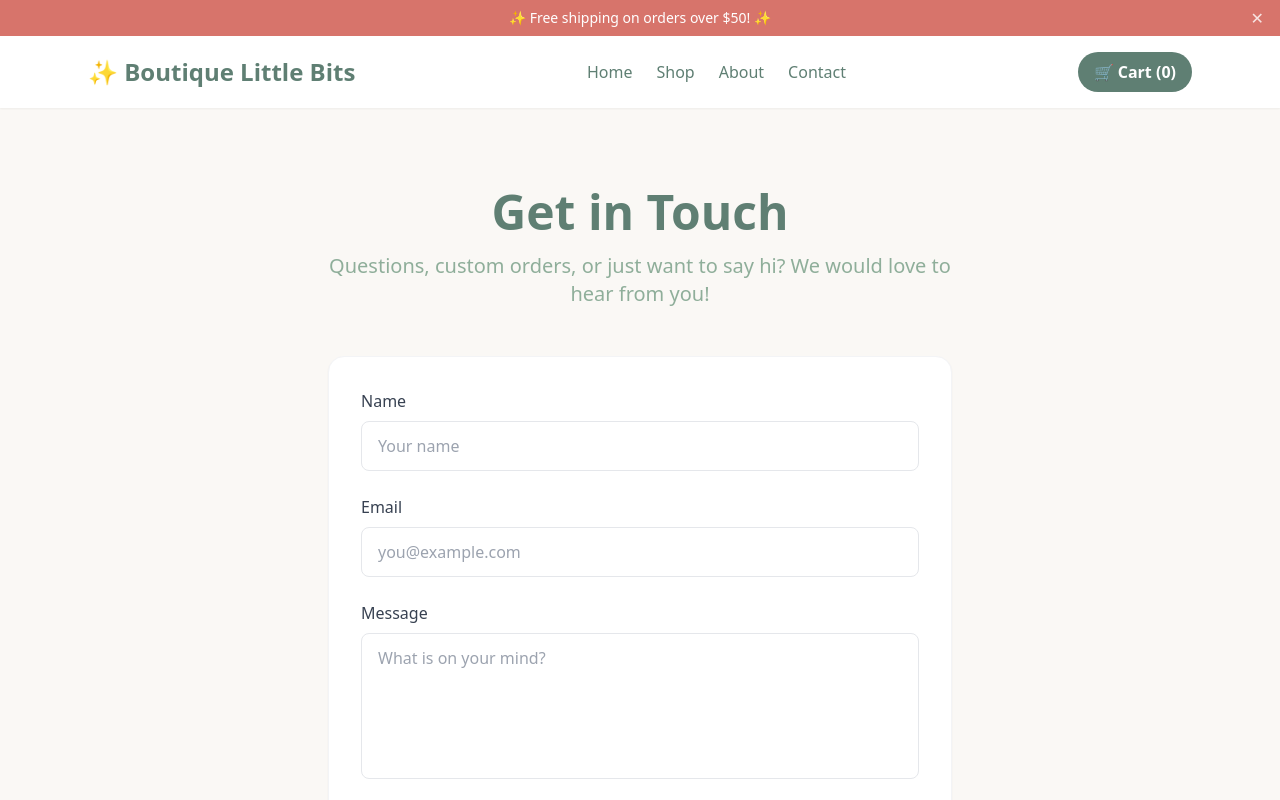
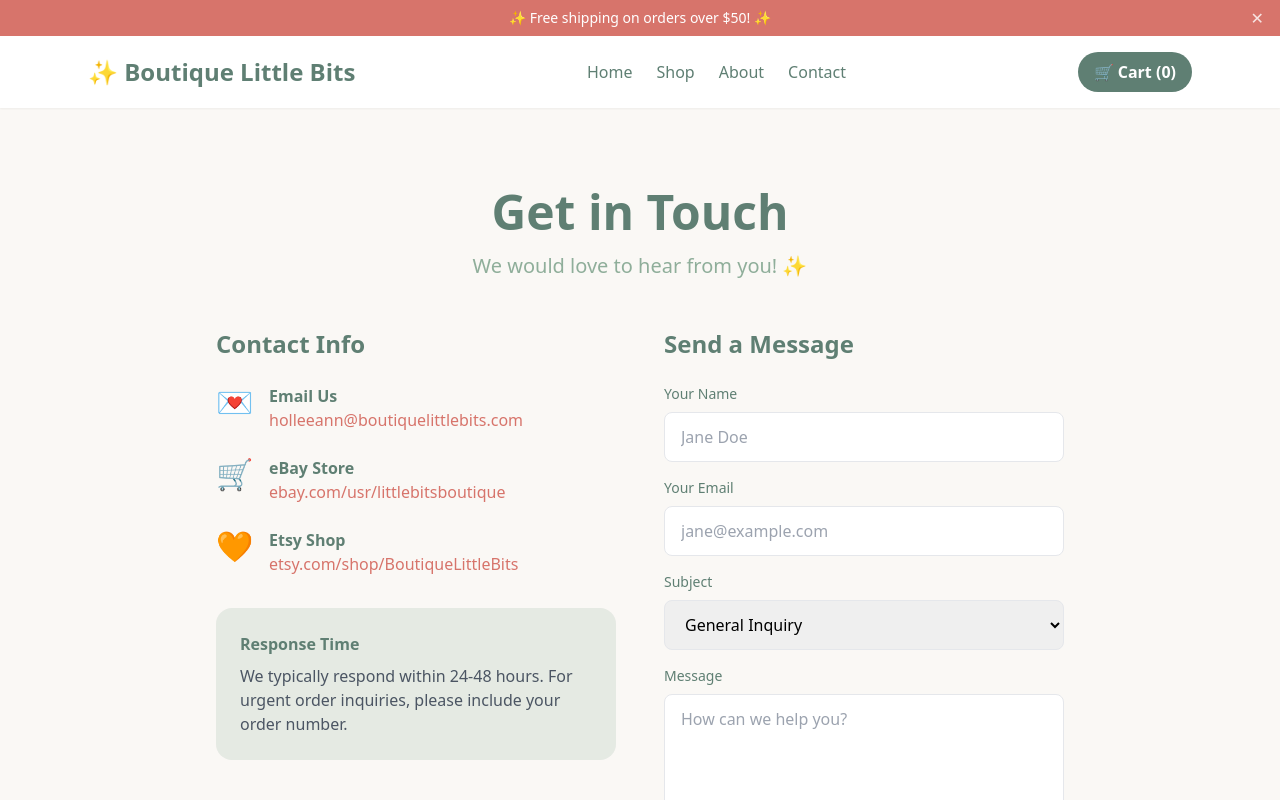
Before and after one commit to BoutiqueLittleBits-Admin/littlebits-hub, a Next.js app: page /contact in a window 1280 px wide. Shown: the top 800 px of the page. Built offline with nearby package versions, Linux system fonts and the light colour scheme.

Commit message:
Update page.js

```diff
--- a/app/contact/page.js
+++ b/app/contact/page.js
@@ -3,16 +3,12 @@ import { useState } from 'react';
 
 export default function ContactPage() {
   const [submitted, setSubmitted] = useState(false);
-  const [loading, setLoading] = useState(false);
 
   const handleSubmit = async (e) => {
     e.preventDefault();
-    setLoading(true);
-
     const form = e.target;
     const data = new FormData(form);
 
-    try {
     await fetch('https://formspree.io/f/xykkeqpe', {
       method: 'POST',
       body: data,
@@ -20,78 +16,128 @@ export default function ContactPage() {
         'Accept': 'application/json'
       }
     });
+
     setSubmitted(true);
-    } catch (error) {
-      alert('Oops! Something went wrong. Please try again.');
-    }
-    setLoading(false);
+    form.reset();
   };
 
   return (
     <div className="min-h-screen">
-      <section className="max-w-2xl mx-auto py-20 px-6">
+      <section className="max-w-4xl mx-auto py-20 px-6">
         <h1 className="text-5xl font-bold text-brand-sage mb-4 text-center">
           Get in Touch
         </h1>
         <p className="text-xl text-brand-mint mb-12 text-center">
-          Questions, custom orders, or just want to say hi? We would love to hear from you!
+          We would love to hear from you! ✨
         </p>
 
+        <div className="grid grid-cols-1 md:grid-cols-2 gap-12">
+          <div>
+            <h2 className="text-2xl font-bold text-brand-sage mb-6">Contact Info</h2>
+
+            <div className="space-y-6">
+              <div className="flex items-start gap-4">
+                <div className="text-3xl">💌</div>
+                <div>
+                  <h3 className="font-semibold text-brand-sage">Email Us</h3>
+                  <a href="mailto:holleeann@boutiquelittlebits.com" className="text-brand-coral hover:underline">
+                    holleeann@boutiquelittlebits.com
+                  </a>
+                </div>
+              </div>
+
+              <div className="flex items-start gap-4">
+                <div className="text-3xl">🛒</div>
+                <div>
+                  <h3 className="font-semibold text-brand-sage">eBay Store</h3>
+                  <a href="https://www.ebay.com/usr/littlebitsboutique" target="_blank" rel="noopener noreferrer" className="text-brand-coral hover:underline">
+                    ebay.com/usr/littlebitsboutique
+                  </a>
+                </div>
+              </div>
+
+              <div className="flex items-start gap-4">
+                <div className="text-3xl">🧡</div>
+                <div>
+                  <h3 className="font-semibold text-brand-sage">Etsy Shop</h3>
+                  <a href="https://www.etsy.com/shop/BoutiqueLittleBits" target="_blank" rel="noopener noreferrer" className="text-brand-coral hover:underline">
+                    etsy.com/shop/BoutiqueLittleBits
+                  </a>
+                </div>
+              </div>
+            </div>
+
+            <div className="mt-8 p-6 bg-brand-mint/20 rounded-2xl">
+              <h3 className="font-semibold text-brand-sage mb-2">Response Time</h3>
+              <p className="text-gray-600">
+                We typically respond within 24-48 hours. For urgent order inquiries, please include your order number.
+              </p>
+            </div>
+          </div>
+
+          <div>
+            <h2 className="text-2xl font-bold text-brand-sage mb-6">Send a Message</h2>
+
             {submitted ? (
-          <div className="bg-brand-mint/20 border border-brand-mint rounded-2xl p-8 text-center">
-            <div className="text-5xl mb-4">💌</div>
-            <h2 className="text-2xl font-bold text-brand-sage mb-2">Message Sent!</h2>
-            <p className="text-brand-sage">We will get back to you soon with lots of joy.</p>
+              <div className="bg-brand-mint/20 p-8 rounded-2xl text-center">
+                <div className="text-5xl mb-4">💝</div>
+                <h3 className="text-2xl font-bold text-brand-sage mb-2">Message Sent!</h3>
+                <p className="text-gray-600">Thank you for reaching out. We will get back to you soon!</p>
               </div>
             ) : (
-          <div className="bg-white rounded-2xl shadow-sm border border-gray-100 p-8">
-            <form onSubmit={handleSubmit}>
-              <div className="mb-6">
-                <label className="block text-gray-700 font-medium mb-2">Name</label>
+              <form onSubmit={handleSubmit} className="space-y-4">
+                <div>
+                  <label className="block text-sm font-medium text-brand-sage mb-2">Your Name</label>
                   <input
                     type="text"
                     name="name"
                     required
                     className="w-full px-4 py-3 rounded-lg border border-gray-200 focus:border-brand-sage focus:ring-2 focus:ring-brand-mint/50 outline-none transition-all"
-                  placeholder="Your name"
+                    placeholder="Jane Doe"
                   />
                 </div>
-              <div className="mb-6">
-                <label className="block text-gray-700 font-medium mb-2">Email</label>
+                <div>
+                  <label className="block text-sm font-medium text-brand-sage mb-2">Your Email</label>
                   <input
                     type="email"
                     name="email"
                     required
                     className="w-full px-4 py-3 rounded-lg border border-gray-200 focus:border-brand-sage focus:ring-2 focus:ring-brand-mint/50 outline-none transition-all"
-                  placeholder="you@example.com"
+                    placeholder="jane@example.com"
                   />
                 </div>
-              <div className="mb-6">
-                <label className="block text-gray-700 font-medium mb-2">Message</label>
+                <div>
+                  <label className="block text-sm font-medium text-brand-sage mb-2">Subject</label>
+                  <select
+                    name="subject"
+                    className="w-full px-4 py-3 rounded-lg border border-gray-200 focus:border-brand-sage focus:ring-2 focus:ring-brand-mint/50 outline-none transition-all"
+                  >
+                    <option>General Inquiry</option>
+                    <option>Order Question</option>
+                    <option>Custom Order Request</option>
+                    <option>Wholesale Inquiry</option>
+                    <option>Other</option>
+                  </select>
+                </div>
+                <div>
+                  <label className="block text-sm font-medium text-brand-sage mb-2">Message</label>
                   <textarea
                     name="message"
+                    rows="5"
                     required
-                  rows={5}
                     className="w-full px-4 py-3 rounded-lg border border-gray-200 focus:border-brand-sage focus:ring-2 focus:ring-brand-mint/50 outline-none transition-all resize-none"
-                  placeholder="What is on your mind?"
-                />
+                    placeholder="How can we help you?"
+                  ></textarea>
                 </div>
                 <button
                   type="submit"
-                disabled={loading}
-                className="w-full bg-brand-coral text-white py-4 rounded-full font-bold text-lg hover:bg-brand-sage transition-all shadow-lg disabled:opacity-50"
+                  className="w-full bg-brand-sage text-white py-4 rounded-full font-bold text-lg hover:bg-brand-coral transition-colors shadow-lg"
                 >
-                {loading ? 'Sending...' : 'Send Message 💝'}
+                  Send Message ✨
                 </button>
               </form>
+            )}
           </div>
-        )}
-
-        <div className="mt-12 text-center text-gray-500">
-          <p>Or email us directly at</p>
-          <a href="mailto:hello@boutiquelittlebits.com" className="text-brand-sage font-medium hover:text-brand-coral transition-colors">
-            hello@boutiquelittlebits.com
-          </a>
         </div>
       </section>
     </div>
```
Lines whose indentation alone changed are shown as unchanged.
